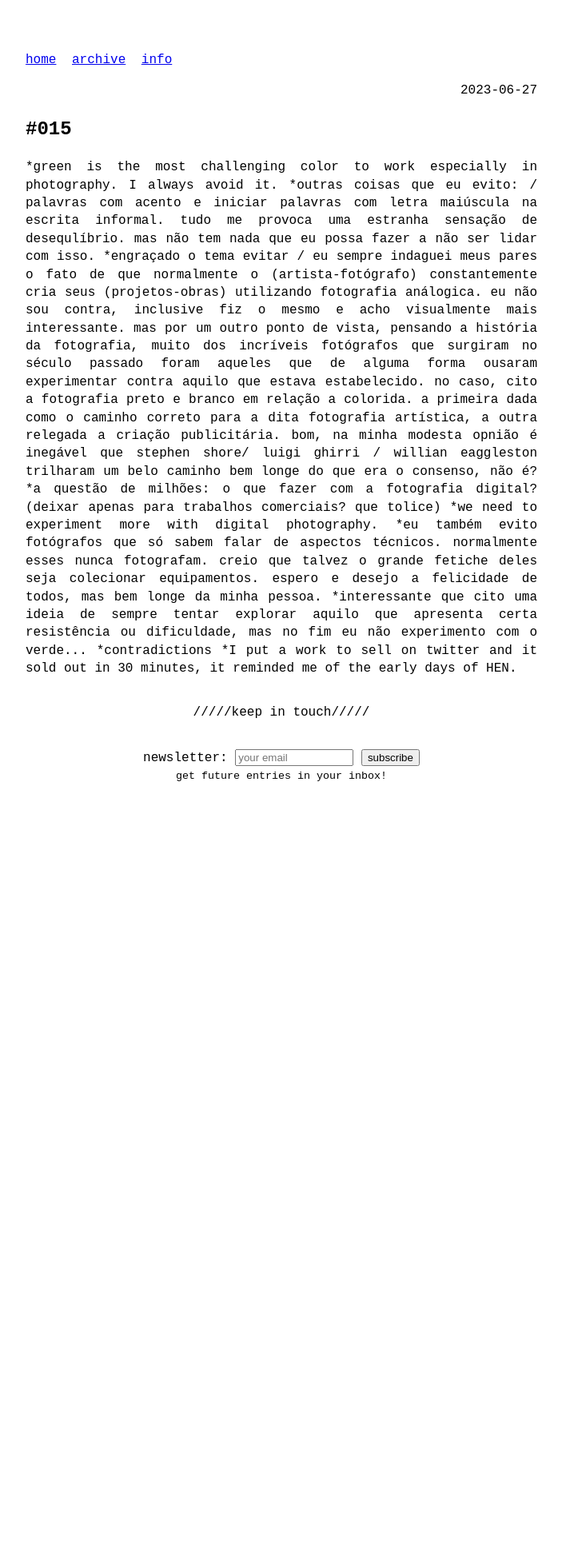
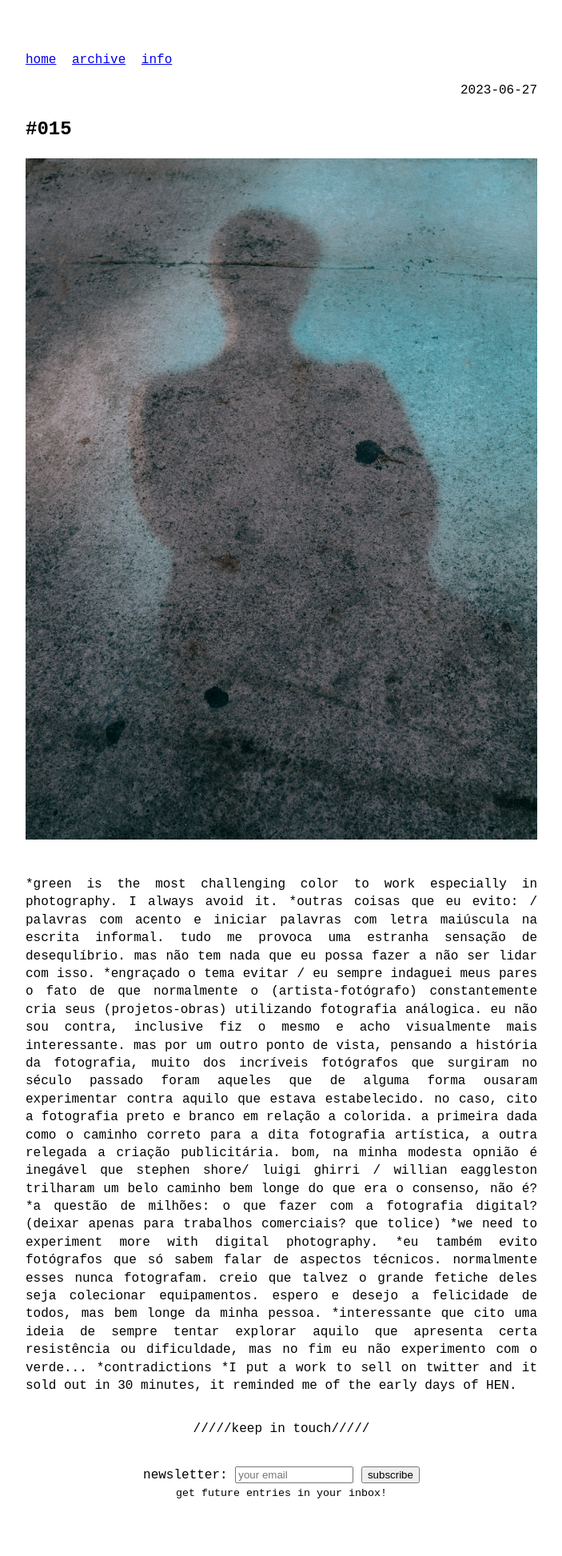
Before and after one commit to odaniloluna/odaniloluna.github.io, a Jekyll site: the page built from _posts/2023-06-27-#015.md, in a window 1280 px wide. Shown: the whole page at 80% size, without its empty margins (288-991 px from the left). Built offline with Jekyll 4.4.1, drawn with Linux system fonts in a browser that asks for light colours; before the commit the page ends 1049 px from its top, so only the background shows below that.

Commit message:
Update 2023-06-27-#015.md

```diff
--- a/_posts/2023-06-27-#015.md
+++ b/_posts/2023-06-27-#015.md
@@ -5,6 +5,9 @@ slug: #015
 ---
 
 <p class="description" style="text-align: justify;">
+  <img src="/assets/danilo-luna-snapshots-01.jpg" />
+  <br>
+  <br>
 *green is the most challenging color to work especially in photography. I always avoid it.
 
 *outras coisas que eu evito: / palavras com acento e iniciar palavras com letra maiúscula na escrita informal. tudo me provoca uma estranha sensação de desequlíbrio. mas não tem nada que eu possa fazer a não ser lidar com isso.
```
